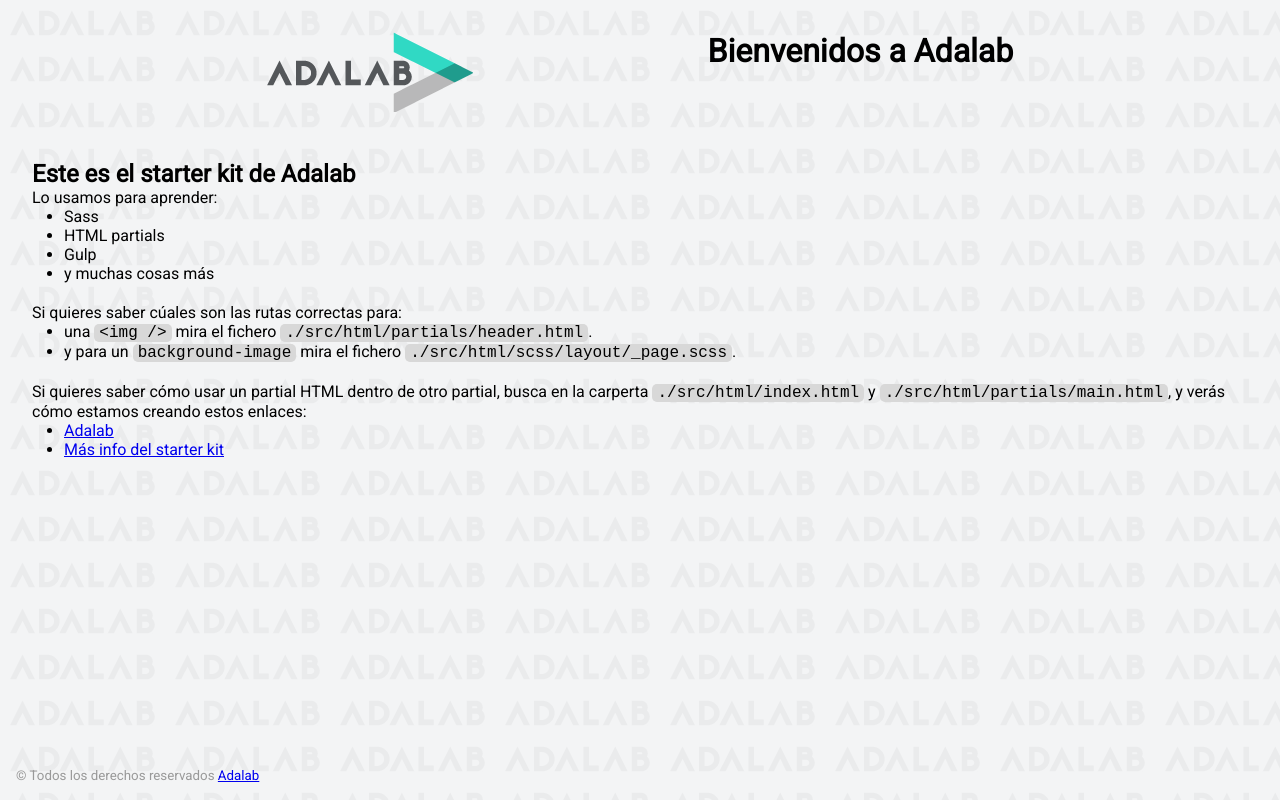
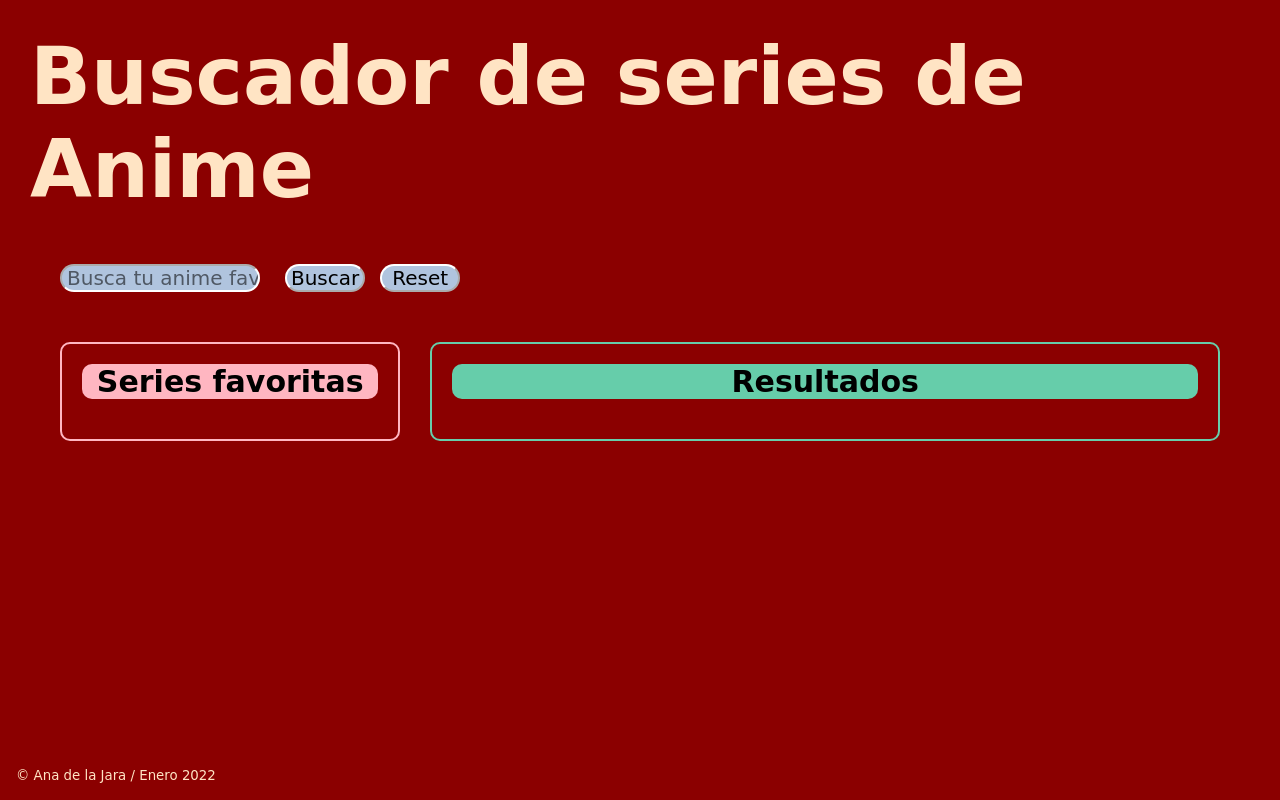
Before and after one commit to Adalab/modulo-2-evaluacion-final-AnadelaJara, a website: page docs/index.html in a window 1280 px wide. Drawn offline with Linux system fonts and the light colour scheme; a web font is replaced by a local one.

Commit message:
Update production

```diff
--- a/docs/index.html
+++ b/docs/index.html
@@ -3,61 +3,49 @@
   <head>
     <meta charset="UTF-8" />
     <meta name="viewport" content="width=device-width, initial-scale=1" />
-    <title>Adalab Web Starter Kit</title>
+    <title>Evaluación final - Módulo 2 - Ana de la Jara</title>
     <link href="https://fonts.googleapis.com/css?family=Roboto&display=swap" rel="stylesheet" />
+    <link rel="preconnect" href="https://fonts.googleapis.com">
+    <link rel="preconnect" href="https://fonts.gstatic.com" crossorigin>
+    <link href="https://fonts.googleapis.com/css2?family=Cute+Font&family=Roboto:wght@100;400&display=swap" rel="stylesheet">
     <link rel="stylesheet" href="./assets/css/main.css" />
-    <link rel="icon" href="./assets/images/favicon.png" />
+    <link rel="icon" href="./assets/images/JpanTV_applogo.png" />
+    <link rel="stylesheet" href="https://use.fontawesome.com/releases/v5.8.1/css/all.css" integrity="sha384-50oBUHEmvpQ+1lW4y57PTFmhCaXp0ML5d60M1M7uH2+nqUivzIebhndOJK28anvf" crossorigin="anonymous"/>
   </head>
 
   <body>
     <div class="page">
       <header class="page__header">
-        <img src="./assets/images/logo-adalab.png" alt="Adalab">
-        <h1>Bienvenidos a Adalab</h1>
+      <h1>Buscador de series de Anime </h1>
       </header>
 
       <main class="page__main">
-        <h2>Este es el starter kit de Adalab</h2>
-        <p>Lo usamos para aprender:</p>
-        <ul class="main__list">
-          <li>Sass</li>
-          <li>HTML partials</li>
-          <li>Gulp</li>
-          <li>y muchas cosas más</li>
-        </ul>
-        <p>Si quieres saber cúales son las rutas correctas para:</p>
-        <ul class="main__list">
-          <li>
-            una <code class="code">&lt;img /&gt;</code> mira el fichero
-            <code class="code">./src/html/partials/header.html</code>.
-          </li>
-          <li>
-            y para un <code class="code">background-image</code> mira el fichero
-            <code class="code">./src/html/scss/layout/_page.scss</code>.
-          </li>
-        </ul>
-        <p>
-          Si quieres saber cómo usar un partial HTML dentro de otro partial, busca en la carperta
-          <code class="code">./src/html/index.html</code> y
-          <code class="code">./src/html/partials/main.html</code>, y verás cómo estamos creando estos
-          enlaces:
-        </p>
-        <ul class="main__list">
-          <li>
-            <a class="link__adalab" href="https://adalab.es">Adalab</a>
 
-          </li>
-          <li>
-            <a class="" href="./more-info.html">Más info del starter kit</a>
+        <form action="#" class="form js_form">
+          <input class="js_searchInput input" type="text" name="search" id="search" placeholder="Busca tu anime favorito"/>
+          <input class="button js_searchButton" type="button" value="Buscar"  />
+          <input class="button js_resetButton" type="button" value="Reset"  />
+        </form>
 
-          </li>
-        </ul>
+        <div class="container">
+          <section class="section_fav">
+            <h2 class="lists__title--fav">Series favoritas</h2>
+            <ul class="ul_fav js_favSeries"></ul>
+          </section>
+
+          <section class="section_main">
+            <h2 class="lists__title--main">Resultados</h2>
+          <ul class="ul_main js_resultSeries"></ul>
+          </section>
+
+
+        </div>
+
       </main>
 
       <footer class="page__footer">
         <small>
-          &copy; Todos los derechos reservados
-          <a class="link__adalab" href="https://adalab.es">Adalab</a>
+          &copy; Ana de la Jara / Enero 2022
 
         </small>
       </footer>
--- a/src/js/main.js
+++ b/src/js/main.js
@@ -32,9 +32,11 @@
 
 function printHtmlSeries (seriesArticle) {
   // console.log({seriesArticle});
+  //Creo var para la clase de serie fav
   let classFav = '';
+  //Creo nueva favSerieData para poder buscar el id de las series clicadas como favoritas
   let favSeriesData =  favorites.find(row => row.mal_id === seriesArticle.mal_id);
-
+  //Creo comparativa si no está clicada, pintamela sin estilo, si no, con la clase de los favoritos
   if (favSeriesData === undefined) {
     classFav = '';
   } else {
--- a/src/scss/layout/_page.scss
+++ b/src/scss/layout/_page.scss
@@ -106,13 +106,10 @@
   align-items: center;
 }
 
-// .title {
-// }
-
 .fav_style {
-  // border: $blueBebeColor solid 5px;
-  background-color: $pinkBebeColor;
-  color: $blackColor;
+  border: $pinkBebeColor solid 5px;
+  // background-color: $pinkBebeColor;
+  color: $pinkBebeColor;
 }
 
 .img_main {
```
Also changed, not shown: docs/assets/js/main.js (+1 -1 lines), docs/more-info.html (deleted, +0 -37 lines), docs/assets/css/main.css, docs/assets/images/JpanTV_applogo.png (added), docs/assets/images/bg-adalab.png (deleted), docs/assets/images/logo-adalab.png (deleted), docs/assets/images/unnamed.png (added).
